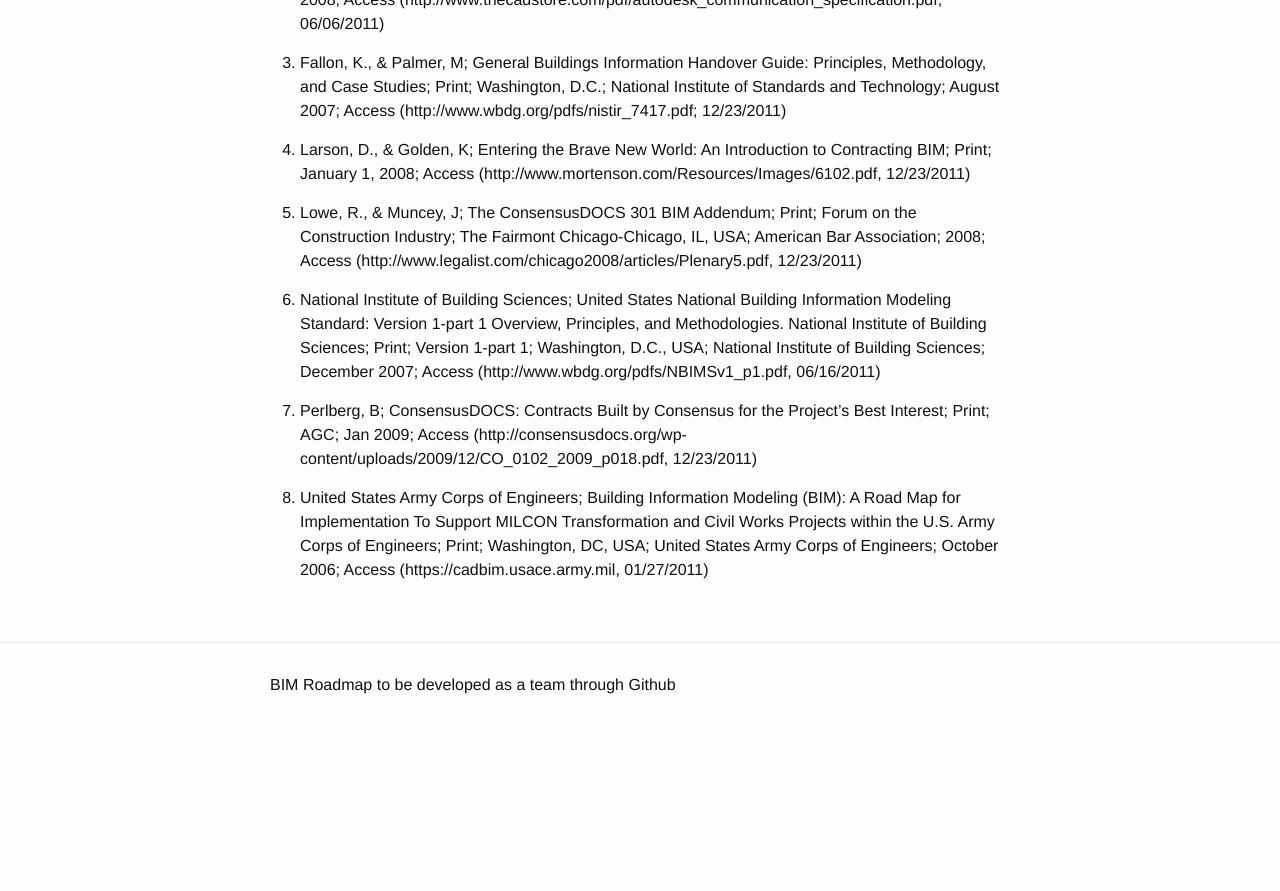
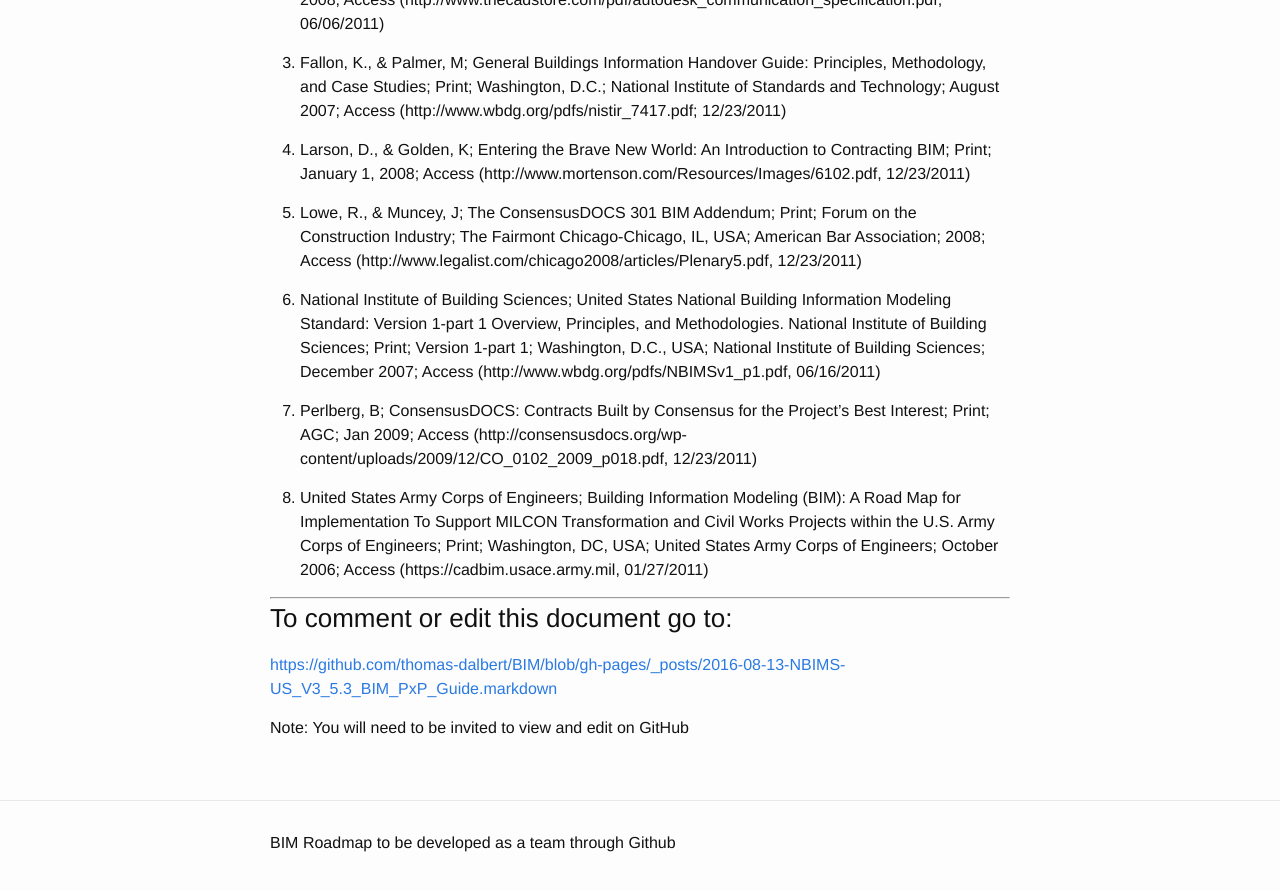
Before and after one commit to buildingSMARTalliance/BIMStorm, a Jekyll site: the page built from _posts/2016-08-13-NBIMS-US_V3_5.3_BIM_PxP_Guide.markdown, in a window 1280 px wide and 900 px high, scrolled down 18197 px. Shown: the top 891 px of the window. Built offline with Jekyll 4.4.1, drawn with Linux system fonts in a browser that asks for light colours; before the commit the page ends 18939 px from its top, so only the background shows below that.

Commit message:
Update 2016-08-13-NBIMS-US_V3_5.3_BIM_PxP_Guide.markdown

```diff
--- a/_posts/2016-08-13-NBIMS-US_V3_5.3_BIM_PxP_Guide.markdown
+++ b/_posts/2016-08-13-NBIMS-US_V3_5.3_BIM_PxP_Guide.markdown
@@ -639,3 +639,12 @@
 7.	Perlberg, B; ConsensusDOCS: Contracts Built by Consensus for the Project's Best Interest; Print; AGC; Jan 2009; Access (http://consensusdocs.org/wp- content/uploads/2009/12/CO_0102_2009_p018.pdf, 12/23/2011)
 
 8. United States Army Corps of Engineers; Building Information Modeling (BIM): A Road Map for Implementation To Support MILCON Transformation and Civil Works Projects within the U.S. Army Corps of Engineers; Print; Washington, DC, USA; United States Army Corps of Engineers; October 2006; Access (https://cadbim.usace.army.mil, 01/27/2011)
+
+________________________________________________
+
+### To comment or edit this document go to:
+
+[https://github.com/thomas-dalbert/BIM/blob/gh-pages/_posts/2016-08-13-NBIMS-US_V3_5.3_BIM_PxP_Guide.markdown](https://github.com/thomas-dalbert/BIM/blob/gh-pages/_posts/2016-08-13-NBIMS-US_V3_5.3_BIM_PxP_Guide.markdown)
+
+
+Note: You will need to be invited to view and edit on GitHub
```
